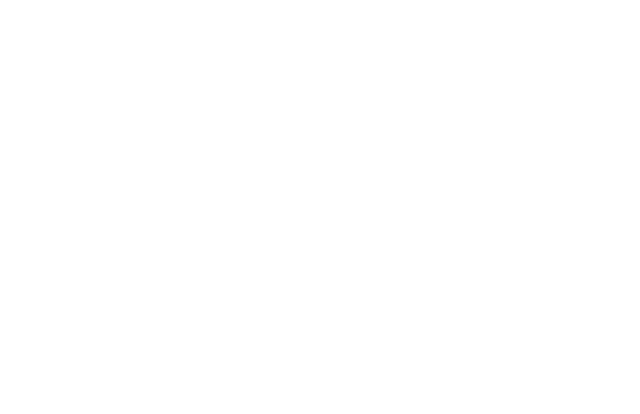
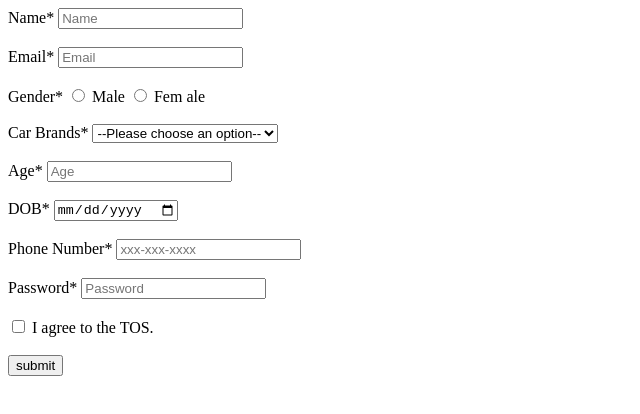
Before and after one commit to acciojob/signup-form-car-snnairan, a website: page main.html in a window 1280 px wide. Shown: the whole page, without its empty margins (0-640 px from the left). Drawn offline with Linux system fonts and the light colour scheme.

Commit message:
created a submission

```diff
--- a/main.html
+++ b/main.html
@@ -8,8 +8,62 @@
 
 <body>
 	<!-- the entire body must be written by student -->
+	<form method="post">
+
+        <div>
+            <label for="name">Name*</label>
+            <input type="text" id="name" placeholder="Name" required>
+            <br>
+            <br>
+            <label for="email">Email*</label>
+            <input type="email" id="email" placeholder="Email" required>
+            <br>
+            <br>
+            <label for="gender">Gender*</label>
+            <input type="radio" id="gender_m" name="gender" required>
+            <label for="gender_m">Male</label>
+            <input type="radio" id="gender_f" name="gender" required>
+            <label for="gender_f">Fem ale</label>
+            <br>
+            <br>
+            <label for="cars">Car Brands*</label>
+            <select name="cars" id="cars" required>
+                <option value="" disabled selected>--Please choose an option--</option>
+                <option value="bmw">BMW</option>
+                <option value="mercedez">Mercedez</option>
+                <option value="audi">Audi</option>
+                <option value="jaguar">Jaguar</option>
+                <option value="fortuner">Fortuner</option>
+            </select>
+            <br>
+            <br>
+            <label for="age">Age*</label>
+            <input type="number" id="age" placeholder="Age" required>
+            <br>
+            <br>
+            <label for="dob">DOB*</label>
+            <input type="date" id="dob" required>
+            <br>
+            <br>
+            <label for="tel">Phone Number*</label>
+            <input type="tel" id="tel" placeholder="xxx-xxx-xxxx">
+            <br>
+            <br>
+            <label for="password">Password*</label>
+            <input type="password" id="password" placeholder="Password" required>
+            <br>
+            <br>
+            <input type="checkbox" id="tos" required>
+            <label for="tos">I agree to the TOS.</label>
+            <br>
+            <br>
+            <button type="submit">submit</button>
+        </div>
+
+    </form>
     <script type="text/javascript" src="./script.js">
 </script>
+
 
 </body>
 
```
